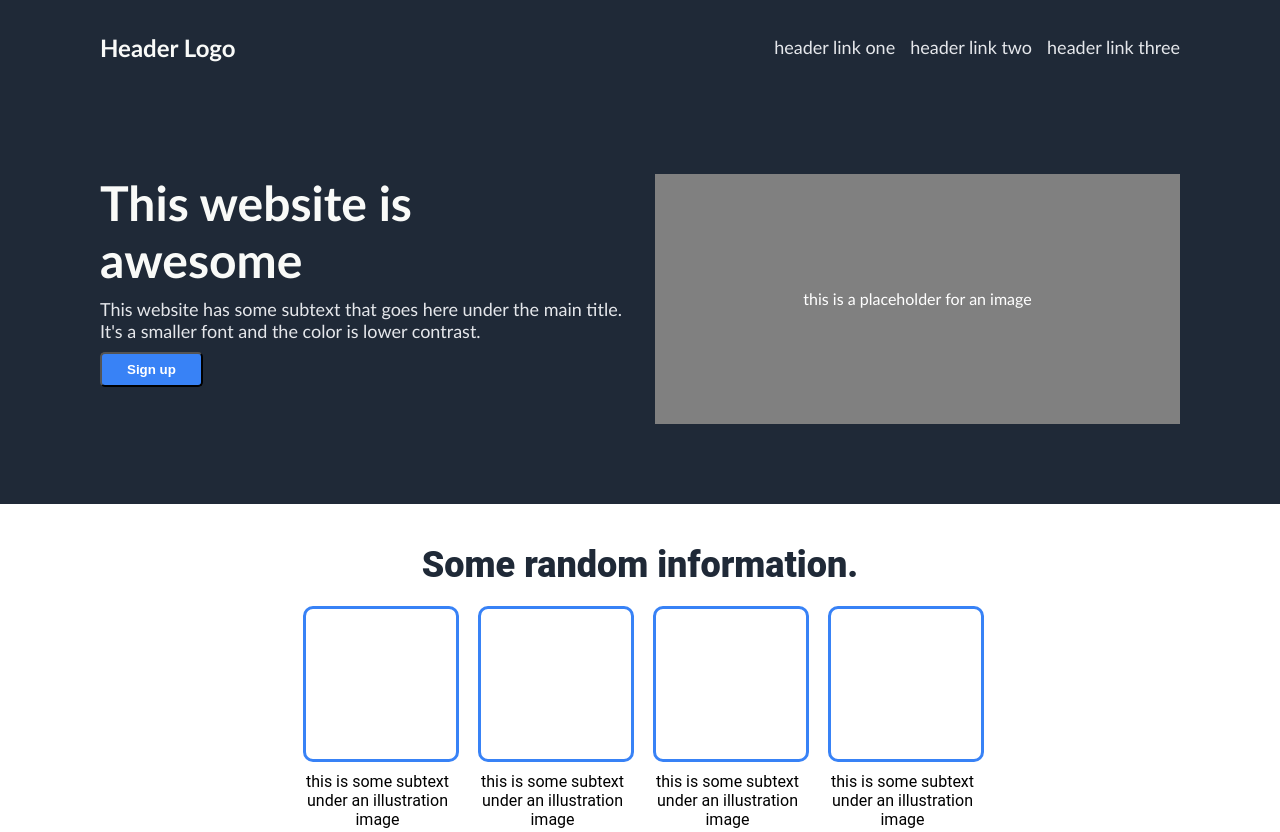
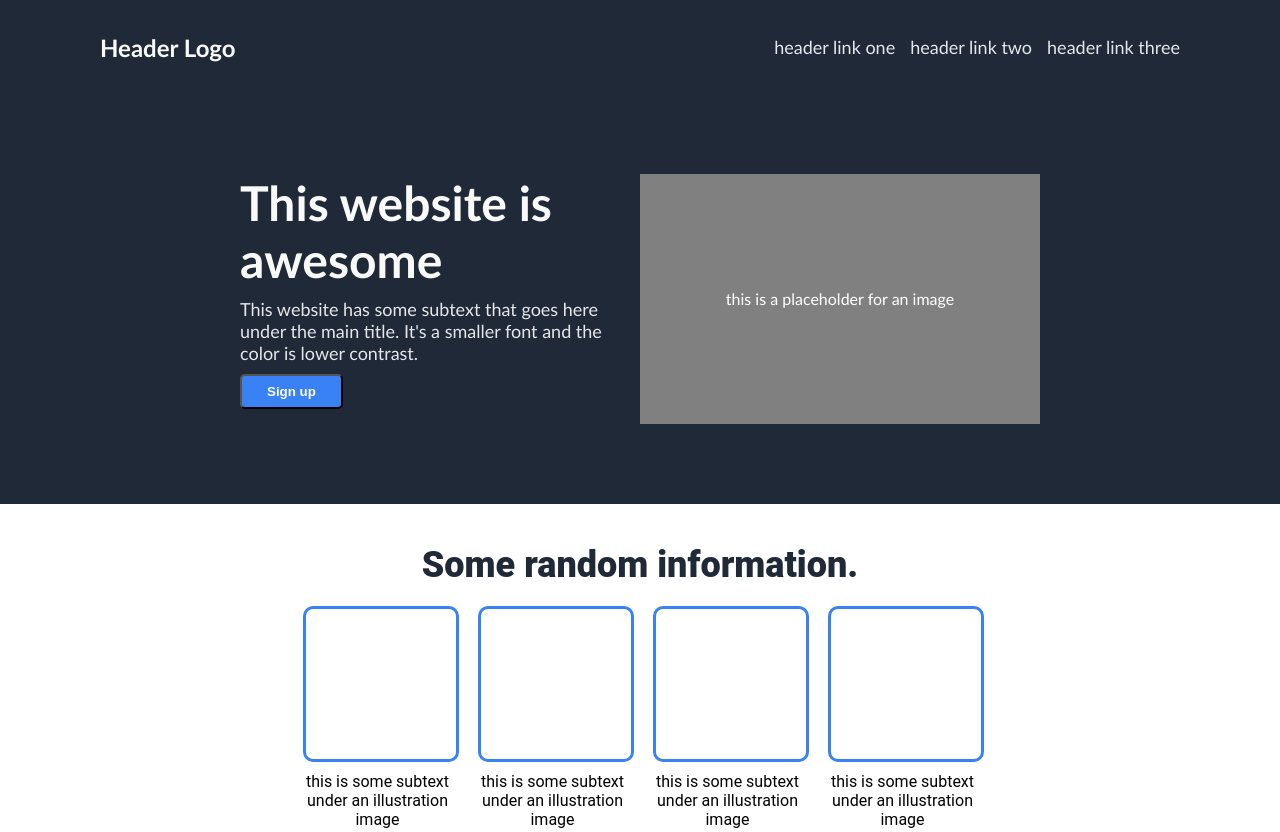
Before and after one commit to solid-000/project-landing-page, a plain HTML site: page index.html in a window 1280 px wide. Shown: the top 832 px of the page. Drawn offline with Linux system fonts and the light colour scheme.

Commit message:
Add an extra div to .body-1
this helps .body-1 to retain proper alignment and not stretch across the page.

```diff
--- a/index.html
+++ b/index.html
@@ -18,12 +18,14 @@
 
 
     <div class="body-1">
+        <div>
         <div class="b1-header">
             <div>This website is awesome</div>
             <div>This website has some subtext that goes here under the main title. It's a smaller font and the color is lower contrast.</div>
             <button>Sign up</button>
         </div>
         <div class="b1-img-holder">this is a placeholder for an image</div>
+        </div>
     </div>
 
     <div class="body-2">
--- a/styles.css
+++ b/styles.css
@@ -50,6 +50,9 @@ body{
     gap: 30px;
     justify-content: center;
 
+}
+.body-1>div{
+    display: flex;
 }
 .b1-header{
     flex: auto;
```
